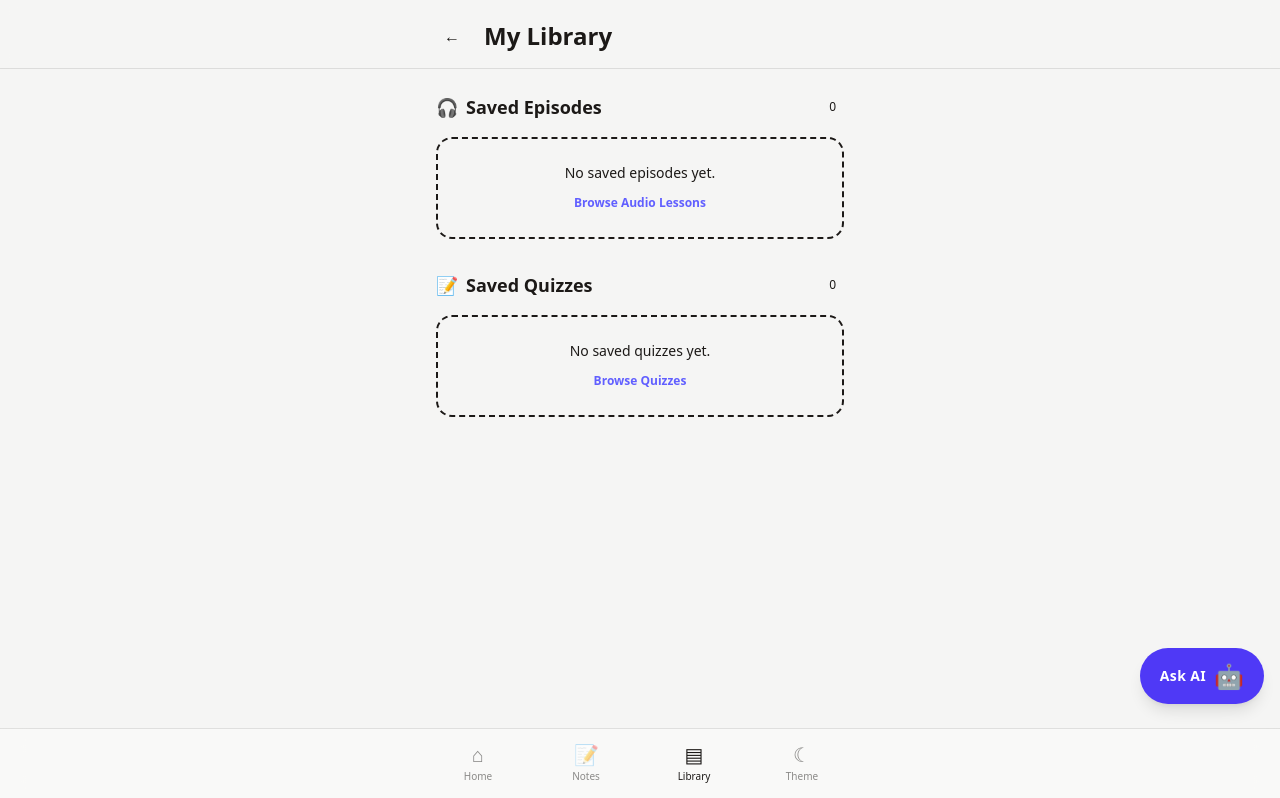
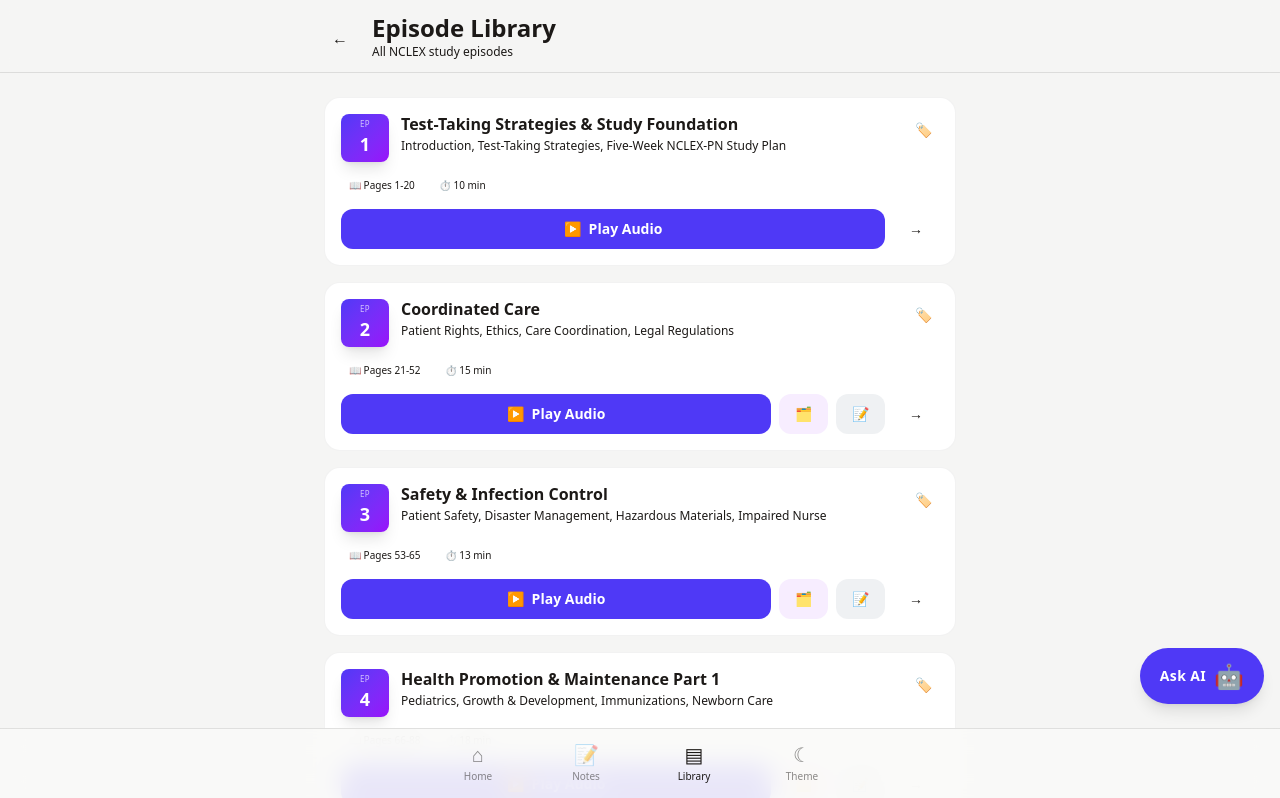
Before and after one commit to SGiQ/nclex-study-guide, a Next.js app: page /library in a window 1280 px wide. Shown: the top 798 px of the page. Built offline with nearby package versions, Linux system fonts and the light colour scheme.

Commit message:
Improve UI: prominent play button, full episode library

```diff
--- a/app/library/page.tsx
+++ b/app/library/page.tsx
@@ -1,22 +1,46 @@
 'use client';
 
 import Link from 'next/link';
+import episodesData from '@/app/data/episodes.json';
+import quizzesData from '@/app/data/quizzes.json';
+import flashcardsData from '@/app/data/flashcards.json';
+import { usePlayer } from '@/app/context/PlayerContext';
 import { useLibrary } from '@/app/context/LibraryContext';
-import { usePlayer } from '@/app/context/PlayerContext';
 
 export default function LibraryPage() {
-    const { savedItems } = useLibrary();
     const { loadEpisode } = usePlayer();
+    const { isSaved, saveItem, removeItem } = useLibrary();
 
-    // Group items by type
-    const episodes = savedItems.filter(i => i.type === 'episode');
-    const quizzes = savedItems.filter(i => i.type === 'quiz');
+    const handlePlayEpisode = (episode: any) => {
+        loadEpisode({
+            id: episode.id,
+            title: episode.title,
+            description: episode.description,
+            audioUrl: `/uploads/episode-${episode.id}.mp3`,
+            duration: episode.duration || 0,
+            order: episode.id
+        });
+    };
+
+    const toggleSaveEpisode = (e: React.MouseEvent, episode: any) => {
+        e.stopPropagation();
+        if (isSaved(episode.id, 'episode')) {
+            removeItem(episode.id, 'episode');
+        } else {
+            saveItem({
+                id: episode.id,
+                type: 'episode',
+                title: episode.title,
+                description: episode.description
+            });
+        }
+    };
 
     return (
         <div className="min-h-dvh bg-background text-foreground pb-40">
             {/* Header */}
             <header className="sticky top-0 z-30 bg-background/80 backdrop-blur border-b border-nav-border animate-in">
-                <div className="mx-auto max-w-md px-4 pt-4 pb-3">
+                <div className="mx-auto max-w-2xl px-4 pt-4 pb-3">
                     <div className="flex items-center gap-3">
                         <Link
                             href="/"
@@ -27,88 +51,96 @@ export default function LibraryPage() {
                         </Link>
                         <div className="flex-1">
                             <h1 className="text-2xl font-semibold leading-none">
-                                My Library
+                                Episode Library
                             </h1>
+                            <p className="text-xs text-muted-foreground mt-1">All NCLEX study episodes</p>
                         </div>
                     </div>
                 </div>
             </header>
 
-            <main className="mx-auto max-w-md px-5 pt-6 space-y-8 stagger-1">
+            <main className="mx-auto max-w-2xl px-5 pt-6 space-y-4">
+                {episodesData.map((episode) => {
+                    const hasQuiz = quizzesData.some(q => q.id === episode.id);
+                    const hasFlashcards = flashcardsData.some(f => f.episodeId === episode.id);
+                    const isEpisodeSaved = isSaved(episode.id, 'episode');
 
-                {/* Episodes Section */}
-                <section className="animate-enter">
-                    <h2 className="text-lg font-bold mb-4 flex items-center gap-2">
-                        <span>🎧</span> Saved Episodes
-                        <span className="text-xs font-normal text-muted-foreground ml-auto bg-surface/10 px-2 py-0.5 rounded-full">{episodes.length}</span>
-                    </h2>
+                    return (
+                        <div
+                            key={episode.id}
+                            className="group bg-card border border-card-border rounded-2xl p-4 hover:border-border transition-all hover:shadow-lg"
+                        >
+                            {/* Episode Header */}
+                            <div className="flex items-start gap-3 mb-3">
+                                <div className="h-12 w-12 rounded-lg bg-gradient-to-br from-indigo-600 to-purple-600 flex flex-col items-center justify-center text-white shrink-0 shadow-lg">
+                                    <span className="text-[8px] opacity-70 uppercase tracking-wider">EP</span>
+                                    <span className="text-lg font-bold">{episode.id}</span>
+                                </div>
 
-                    {episodes.length === 0 ? (
-                        <div className="p-6 text-center border-2 border-dashed border-surface/20 rounded-2xl">
-                            <p className="text-sm text-muted-foreground">No saved episodes yet.</p>
-                            <Link href="/audio" className="mt-3 inline-block text-xs font-bold text-indigo-500 hover:underline">Browse Audio Lessons</Link>
+                                <div className="flex-1 min-w-0">
+                                    <h3 className="font-bold text-base leading-tight mb-1">{episode.title}</h3>
+                                    <p className="text-xs text-muted-foreground line-clamp-2">{episode.description}</p>
                                 </div>
-                    ) : (
-                        <div className="space-y-3">
-                            {episodes.map((item) => (
-                                <div key={`ep-${item.id}`} className="flex items-center gap-3 bg-surface/5 p-3 rounded-2xl border border-white/5 hover:bg-surface/10 transition-colors">
-                                    <div className="h-10 w-10 rounded bg-indigo-600 flex flex-col items-center justify-center text-xs font-bold text-white shrink-0 leading-none">
-                                        <span className="text-[7px] opacity-70 uppercase tracking-wider">EP</span>
-                                        <span className="text-sm">{item.id}</span>
-                                    </div>
-                                    <div className="flex-1 min-w-0">
-                                        <h3 className="font-semibold text-sm truncate">{item.title}</h3>
-                                        <p className="text-xs text-muted-foreground truncate">{item.description}</p>
-                                    </div>
-                                    <div className="flex items-center gap-2">
-                                        <Link href={`/quizzes/${item.id}`} className="px-3 py-1.5 rounded-full bg-indigo-500/10 text-indigo-500 text-[10px] font-bold uppercase tracking-wider hover:bg-indigo-500/20">
-                                            Quiz
-                                        </Link>
+
                                 <button
-                                        // We assume 'loadEpisode' works with ID lookups in a real app,
-                                        // but here we might need the full object. For now let's just link to audio page or generic play.
-                                        // Since we only saved minimal metadata, let's link to the audio page for simplicity in this version.
+                                    onClick={(e) => toggleSaveEpisode(e, episode)}
+                                    className={`h-8 w-8 grid place-items-center rounded-full transition-colors ${isEpisodeSaved
+                                            ? 'bg-indigo-500/20 text-indigo-500'
+                                            : 'bg-surface/10 text-muted-foreground hover:bg-surface/20'
+                                        }`}
                                 >
-                                            <Link href="/audio" className="h-8 w-8 grid place-items-center rounded-full bg-white text-black">
-                                                ▶
-                                            </Link>
+                                    <span className="text-sm">{isEpisodeSaved ? '🔖' : '🏷️'}</span>
                                 </button>
                             </div>
+
+                            {/* Episode Metadata */}
+                            <div className="flex items-center gap-2 mb-3 text-[10px] text-muted-foreground">
+                                <span className="px-2 py-1 bg-surface/10 rounded-md">📖 Pages {episode.pages}</span>
+                                {episode.duration && (
+                                    <span className="px-2 py-1 bg-surface/10 rounded-md">
+                                        ⏱️ {Math.floor(episode.duration / 60)} min
+                                    </span>
+                                )}
                             </div>
-                            ))}
-                        </div>
+
+                            {/* Action Buttons */}
+                            <div className="flex items-center gap-2">
+                                <button
+                                    onClick={() => handlePlayEpisode(episode)}
+                                    className="flex-1 flex items-center justify-center gap-2 px-4 py-2.5 bg-indigo-600 hover:bg-indigo-700 text-white rounded-xl font-semibold text-sm transition-colors"
+                                >
+                                    <span>▶</span>
+                                    <span>Play Audio</span>
+                                </button>
+
+                                {hasFlashcards && (
+                                    <Link
+                                        href={`/flashcards/${episode.id}`}
+                                        className="px-4 py-2.5 bg-purple-500/10 hover:bg-purple-500/20 text-purple-500 rounded-xl font-semibold text-sm transition-colors"
+                                    >
+                                        🗂️
+                                    </Link>
                                 )}
-                </section>
 
-                {/* Quizzes Section */}
-                <section className="animate-enter" style={{ animationDelay: '0.1s' }}>
-                    <h2 className="text-lg font-bold mb-4 flex items-center gap-2">
-                        <span>📝</span> Saved Quizzes
-                        <span className="text-xs font-normal text-muted-foreground ml-auto bg-surface/10 px-2 py-0.5 rounded-full">{quizzes.length}</span>
-                    </h2>
+                                {hasQuiz && (
+                                    <Link
+                                        href={`/quizzes/${episode.id}`}
+                                        className="px-4 py-2.5 bg-slate-500/10 hover:bg-slate-500/20 text-slate-400 rounded-xl font-semibold text-sm transition-colors"
+                                    >
+                                        📝
+                                    </Link>
+                                )}
 
-                    {quizzes.length === 0 ? (
-                        <div className="p-6 text-center border-2 border-dashed border-surface/20 rounded-2xl">
-                            <p className="text-sm text-muted-foreground">No saved quizzes yet.</p>
-                            <Link href="/quizzes" className="mt-3 inline-block text-xs font-bold text-indigo-500 hover:underline">Browse Quizzes</Link>
-                        </div>
-                    ) : (
-                        <div className="grid gap-3">
-                            {quizzes.map((item) => (
-                                <Link href={`/quizzes/${item.id}`} key={`qz-${item.id}`} className="block group">
-                                    <div className="bg-surface/5 p-4 rounded-2xl border border-white/5 hover:bg-surface/10 transition-colors">
-                                        <h3 className="font-semibold text-sm">{item.title}</h3>
-                                        <div className="mt-2 flex items-center justify-between">
-                                            <span className="text-xs text-muted-foreground">Practice Mode</span>
-                                            <span className="text-xs font-bold text-indigo-400 group-hover:translate-x-1 transition-transform">Start →</span>
+                                <Link
+                                    href={`/library/${episode.id}`}
+                                    className="px-4 py-2.5 bg-surface/10 hover:bg-surface/20 text-foreground rounded-xl font-semibold text-sm transition-colors"
+                                >
+                                    →
+                                </Link>
                             </div>
                         </div>
-                                </Link>
-                            ))}
-                        </div>
-                    )}
-                </section>
-
+                    );
+                })}
             </main>
         </div>
     );
```
Also changed, not shown: app/components/Player.tsx (+4 -4 lines). Lines whose indentation alone changed are shown as unchanged.
